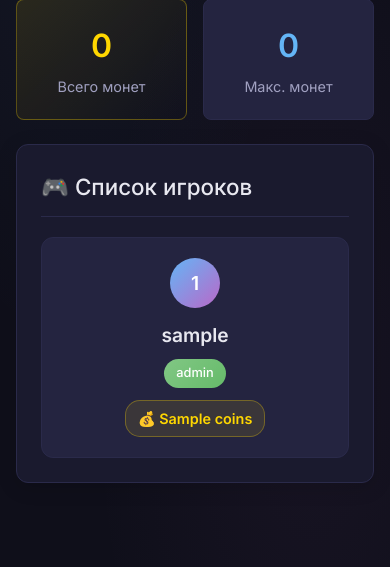
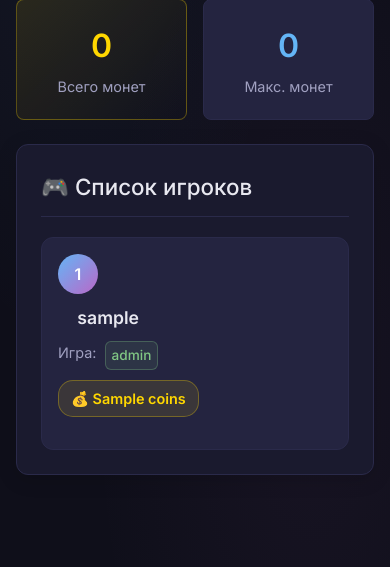
Before and after one commit to MrNerin/cyberpunk_tasks, a Flask app: template templates/users.html in a window 390 px wide. Shown: the part 337-904 px from the top of the page. Run offline with Flask 3, Linux system fonts and the light colour scheme; the template is opened without the code that fills it: most values are stand-ins (such as "Sample title", 1, 10 or a date in 2020).

Commit message:
update 2.2.2

```diff
--- a/database.py
+++ b/database.py
@@ -114,7 +114,7 @@ class Database:
             CREATE TABLE IF NOT EXISTS users (
                 username VARCHAR(50) PRIMARY KEY,
                 password VARCHAR(100) NOT NULL,
-                role VARCHAR(20) NOT NULL DEFAULT 'user',
+                role VARCHAR(100) NOT NULL DEFAULT 'user',  -- Увеличено с 20 до 100
                 coins INTEGER NOT NULL DEFAULT 0,
                 created_at TIMESTAMP DEFAULT CURRENT_TIMESTAMP
             )
--- a/templates/admin.html
+++ b/templates/admin.html
@@ -93,7 +93,7 @@
         </div>
         <div>
             <label class="form-label">Название игры:</label>
-            <input type="text" name="game" class="form-input" placeholder="Введите название игры" maxlength="20">
+            <input type="text" name="game" class="form-input" placeholder="Введите название игры">
         </div>
         <div>
             <button type="submit" class="btn">💾 Назначить игру</button>
--- a/templates/users.html
+++ b/templates/users.html
@@ -150,8 +128,9 @@
                                     {% endif %}
                                 </h3>
                                 {% if user_data.role and user_data.role != 'user' and user_data.role != 'admin' %}
-                                <div class="user-game-badge">
-                                    {{ user_data.role }}
+                                <div class="user-game-info">
+                                    <span class="game-label">Игра:</span>
+                                    <span class="game-name">{{ user_data.role }}</span>
                                 </div>
                                 {% endif %}
                             </div>
@@ -213,8 +195,9 @@
 
         .user-card-header {
             display: flex;
-            align-items: center;
+            align-items: flex-start;
             gap: 16px;
+            margin-bottom: 16px;
         }
 
         .user-avatar-medium {
@@ -233,6 +216,7 @@
 
         .user-main-info {
             flex: 1;
+            min-width: 0; /* Для правильного обрезания длинного текста */
         }
 
         .username {
@@ -242,6 +226,7 @@
             margin: 0 0 8px 0;
             color: var(--text-primary);
             font-size: 1.2em;
+            flex-wrap: wrap;
         }
 
         .you-badge {
@@ -251,16 +236,33 @@
             border-radius: 12px;
             font-size: 0.7em;
             font-weight: 500;
+            white-space: nowrap;
         }
 
-        .user-game-badge {
-            background: linear-gradient(135deg, var(--text-success), #66bb6a);
-            color: white;
-            padding: 4px 12px;
-            border-radius: 15px;
-            font-size: 0.8em;
+        .user-game-info {
+            display: flex;
+            align-items: flex-start;
+            gap: 8px;
+            margin-top: 8px;
+            flex-wrap: wrap;
+        }
+
+        .game-label {
+            color: var(--text-secondary);
+            font-size: 0.9em;
+            white-space: nowrap;
+        }
+
+        .game-name {
+            color: var(--text-success);
             font-weight: 500;
-            display: inline-block;
+            font-size: 0.9em;
+            background: rgba(129, 199, 132, 0.1);
+            padding: 4px 8px;
+            border-radius: 6px;
+            border: 1px solid rgba(129, 199, 132, 0.3);
+            word-break: break-word;
+            max-width: 100%;
         }
 
         .user-coins-display {
@@ -271,6 +273,8 @@
             color: gold;
             font-weight: 600;
             font-size: 0.9em;
+            white-space: nowrap;
+            flex-shrink: 0;
         }
 
         .user-admin-actions {
@@ -319,13 +330,47 @@
                 text-align: center;
             }
 
-            .role-form {
+            .user-game-info {
+                justify-content: center;
+                text-align: center;
+            }
+
+            .game-input-group {
                 flex-direction: column;
                 gap: 8px;
             }
 
-            .role-input {
+            .game-input {
                 width: 100%;
+            }
+
+            .username {
+                justify-content: center;
+            }
+        }
+
+        @media (max-width: 480px) {
+            .user-card {
+                padding: 16px;
+            }
+
+            .user-card-header {
+                gap: 10px;
+            }
+
+            .user-avatar-medium {
+                width: 40px;
+                height: 40px;
+                font-size: 1em;
+            }
+
+            .username {
+                font-size: 1.1em;
+            }
+
+            .game-name {
+                font-size: 0.85em;
+                padding: 3px 6px;
             }
         }
     </style>
```
Also changed, not shown: other parts of templates/users.html (+21 -33 lines). Lines whose indentation alone changed are shown as unchanged.
